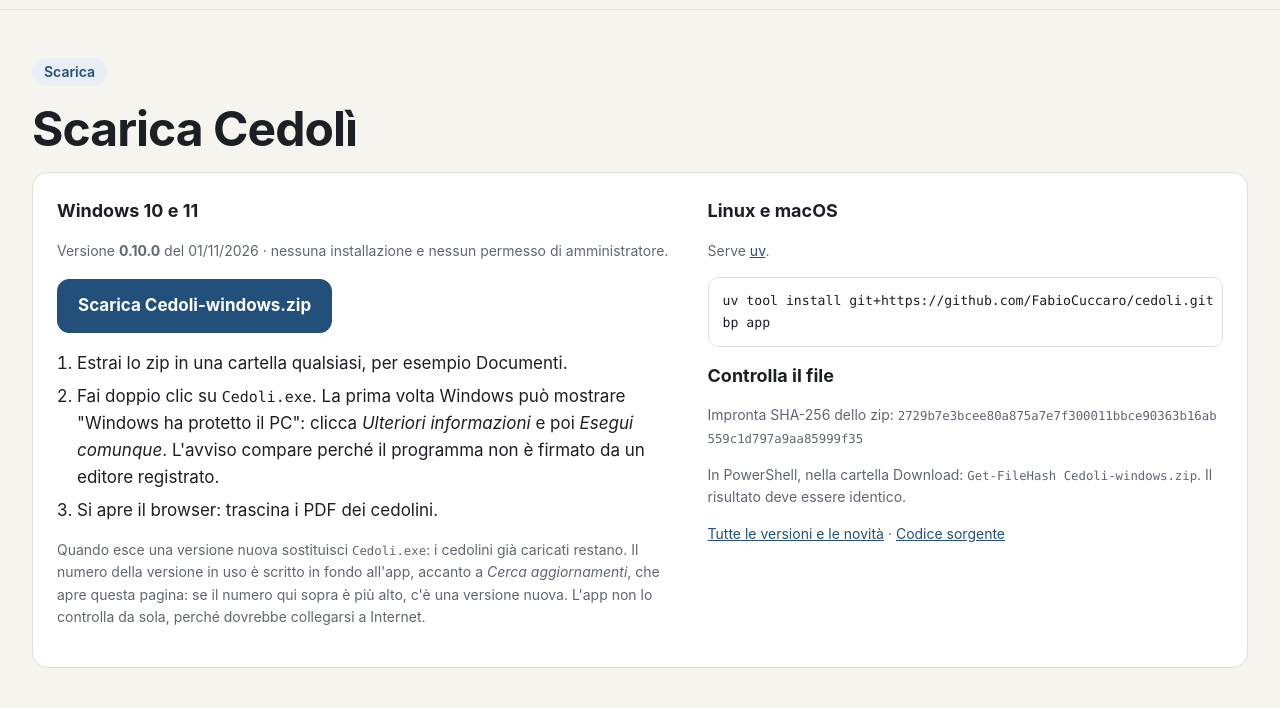
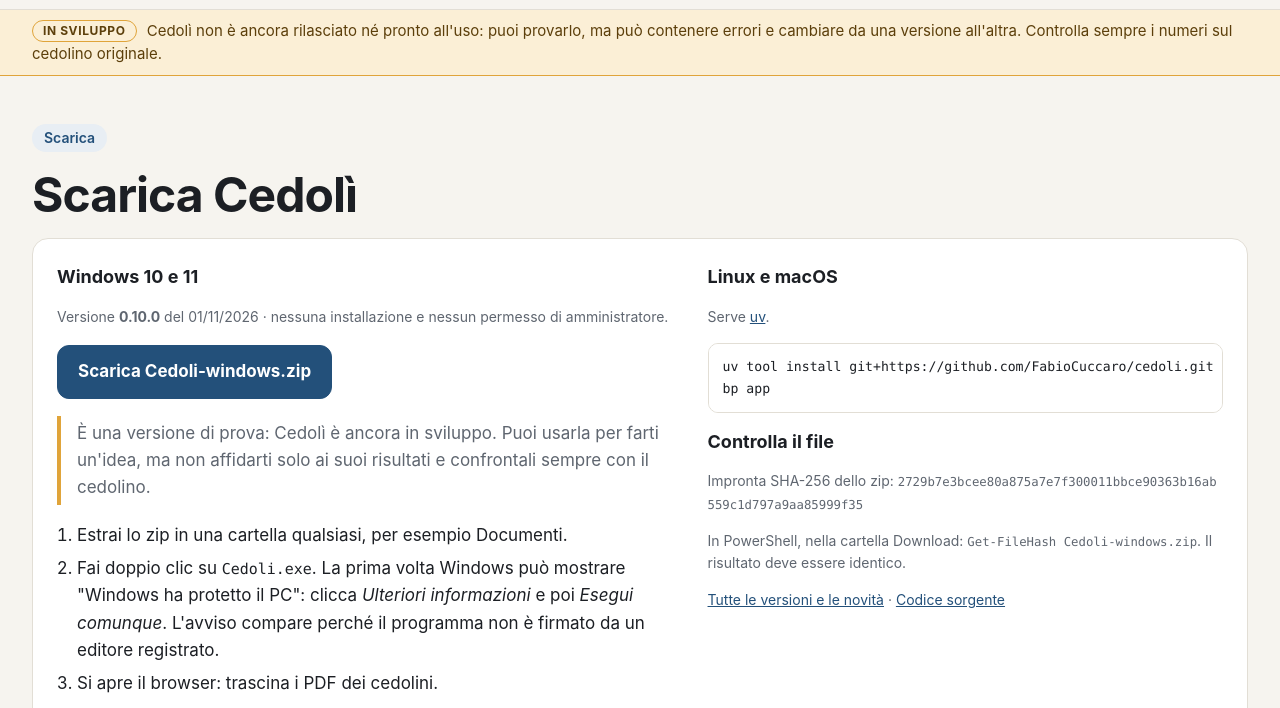
Before and after one commit to FabioCuccaro/cedoli, a plain HTML site: page docs/scarica.html in a window 1280 px wide. Shown: the part 46-754 px from the top of the page. Drawn offline with Linux system fonts and the light colour scheme.

Commit message:
Sito aggiornato da 9f77651

```diff
--- a/docs/scarica.html
+++ b/docs/scarica.html
@@ -42,6 +42,10 @@
   </div>
 </header>
 
+<div class="dev-banner" role="note">
+  <div class="wrap"><strong class="dev-tag">In sviluppo</strong> <span>Cedolì non è ancora rilasciato né pronto all'uso: puoi provarlo, ma può contenere errori e cambiare da una versione all'altra. Controlla sempre i numeri sul cedolino originale.</span></div>
+</div>
+
 <main>
 
 <section id="scarica" class="download first">
@@ -53,6 +57,7 @@
         <h3>Windows 10 e 11</h3>
         <p class="small">Versione <span class="version"><!--versione-->0.10.0<!--/versione--></span> del <!--data-->01/11/2026<!--/data--> · nessuna installazione e nessun permesso di amministratore.</p>
         <p><a class="btn" href="https://github.com/FabioCuccaro/cedoli/releases/latest/download/Cedoli-windows.zip">Scarica Cedoli-windows.zip</a></p>
+        <p class="note">È una versione di prova: Cedolì è ancora in sviluppo. Puoi usarla per farti un'idea, ma non affidarti solo ai suoi risultati e confrontali sempre con il cedolino.</p>
         <ol>
           <li>Estrai lo zip in una cartella qualsiasi, per esempio Documenti.</li>
           <li>Fai doppio clic su <code>Cedoli.exe</code>. La prima volta Windows può mostrare "Windows ha protetto il PC": clicca <em>Ulteriori informazioni</em> e poi <em>Esegui comunque</em>. L'avviso compare perché il programma non è firmato da un editore registrato.</li>
--- a/docs/sito.css
+++ b/docs/sito.css
@@ -232,3 +232,15 @@ a.btn-cafe:hover { background: var(--accent); color: var(--on-accent); }
 /* Sei funzioni: tre per riga sugli schermi larghi, invece di quattro più due */
 #funzioni .cards { grid-template-columns: repeat(auto-fit, minmax(320px, 1fr)); }
 @media (max-width: 400px) { #funzioni .cards { grid-template-columns: minmax(0, 1fr); } }
+
+/* Avviso "in sviluppo" sotto il menu di ogni pagina: l'app non è ancora rilasciata né pronta all'uso. */
+:root { --warn-bg: #fbefd6; --warn-line: #e0a43a; --warn-text: #5c3f0b; }
+@media (prefers-color-scheme: dark) {
+  :root:not([data-theme="light"]) { --warn-bg: #2d2513; --warn-line: #a9802f; --warn-text: #f0d79f; }
+}
+:root[data-theme="dark"] { --warn-bg: #2d2513; --warn-line: #a9802f; --warn-text: #f0d79f; }
+.dev-banner { background: var(--warn-bg); color: var(--warn-text); border-bottom: 1px solid var(--warn-line); font-size: 15px; line-height: 1.5; }
+.dev-banner .wrap { padding-top: 10px; padding-bottom: 10px; }
+.dev-tag { display: inline-block; font-size: 12px; font-weight: 700; text-transform: uppercase; letter-spacing: .05em; color: var(--warn-text); background: var(--warn-bg); border: 1px solid var(--warn-line); border-radius: 999px; padding: 1px 10px; margin-right: 6px; vertical-align: 1px; }
+.dev-banner .dev-tag { background: transparent; }
+@media (max-width: 820px) { .dev-banner { font-size: 14px; } }
```
Also changed, not shown: docs/funzioni.html (+4 -0 lines), docs/index.html (+6 -2 lines), docs/legale.html (+4 -0 lines), docs/sostieni.html (+4 -0 lines), docs/verifica.html (+4 -0 lines).
